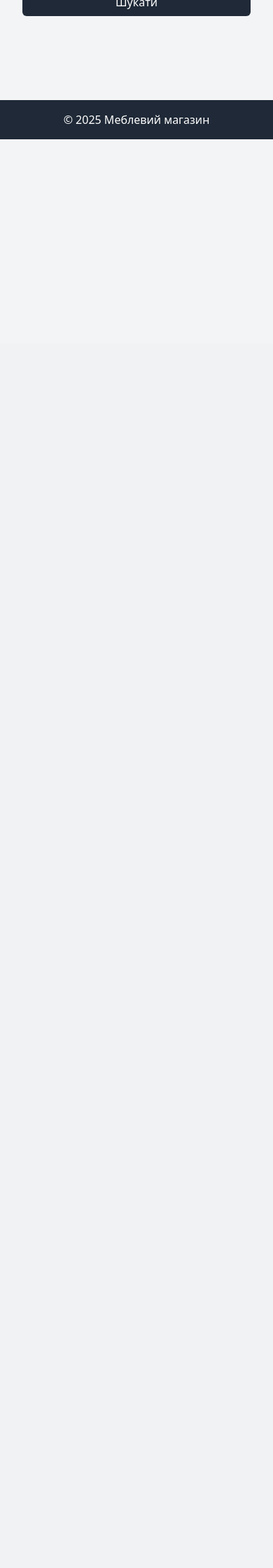
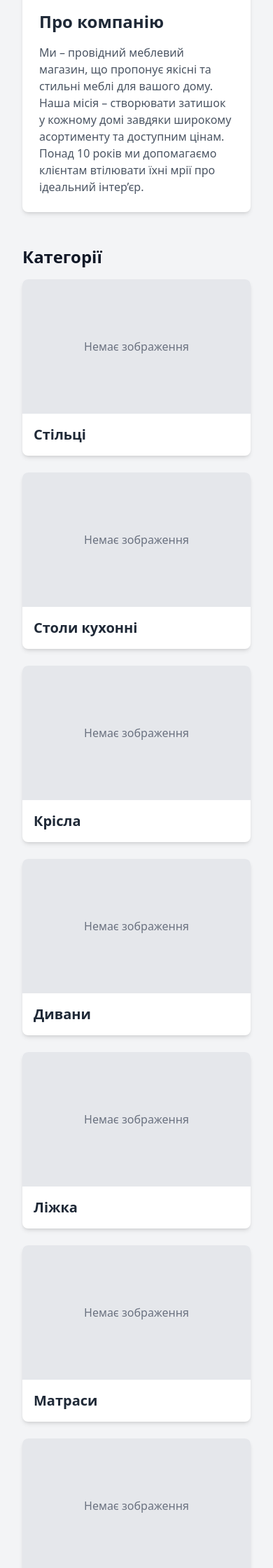
Before and after one commit to NykoEugen/Montal_Home, a Django app: page / in a window 390 px wide; the page is wider, and only the part inside the window is pictured. Shown: the part 353-2593 px from the top of that part at 70% size. Before the commit the page ends 552 px from the top of that part, so only its background shows below. Run offline with Django 5.2, Linux system fonts and the light colour scheme; data comes from the database, SQL or seed files in the repository; data that the repository does not hold is empty; some libraries are stand-ins or nearby versions.

Commit message:
fix and front

```diff
--- a/shop/admin.py
+++ b/shop/admin.py
@@ -6,6 +6,9 @@
 class CategoryAdmin(admin.ModelAdmin):
     list_display = ['name', 'slug']
     prepopulated_fields = {'slug': ('name',)}
+    fieldsets = (
+        (None, {'fields': ('name', 'slug', 'image')}),
+    )
 
 @admin.register(Furniture)
 class FurnitureAdmin(admin.ModelAdmin):
--- a/shop/models.py
+++ b/shop/models.py
@@ -5,6 +5,7 @@
 class Category(models.Model):
     name = models.CharField(max_length=100, unique=True)
     slug = models.SlugField(max_length=100, unique=True, blank=True)
+    image = models.ImageField(upload_to='categories/', null=True, blank=True, verbose_name="Зображення")
 
     class Meta:
         verbose_name = "Категорія"
--- a/shop/urls.py
+++ b/shop/urls.py
@@ -6,6 +6,11 @@
 
 urlpatterns = [
     path('', views.home, name='home'),
+    path('catalog/', views.catalog, name='catalog'),
+    path('category/<str:category_slug>/', views.category_detail, name='category_detail'),
+    path('promotions/', views.promotions, name='promotions'),
+    path('where-to-buy/', views.where_to_buy, name='where_to_buy'),
+    path('contacts/', views.contacts, name='contacts'),
     path('furniture/<str:furniture_slug>/', views.furniture_detail, name='furniture_detail'),
     path('add-to-cart/<int:furniture_id>/', views.add_to_cart, name='add_to_cart'),
     path('remove-from-cart/<int:furniture_id>/', views.remove_from_cart, name='remove_from_cart'),
--- a/shop/views.py
+++ b/shop/views.py
@@ -1,3 +1,4 @@
+from django.core.paginator import Paginator
 from django.shortcuts import render, get_object_or_404, redirect
 from django.http import HttpResponse, JsonResponse
 from django.contrib import messages
@@ -106,3 +107,31 @@
     if email:
         orders = Order.objects.filter(customer_email=email).order_by('-created_at')
     return render(request, 'shop/order_history.html', {'orders': orders, 'email': email})
+
+def catalog(request) -> HttpResponse:
+    categories: List[Category] = Category.objects.all()
+    context: Dict[str, Any] = {'categories': categories}
+    return render(request, 'shop/catalog.html', context)
+
+def category_detail(request, category_slug: str) -> HttpResponse:
+    category = get_object_or_404(Category, slug=category_slug)
+    furniture: List[Furniture] = Furniture.objects.filter(category=category)
+    paginator = Paginator(furniture, 9)
+    page_number = request.GET.get('page')
+    page_obj = paginator.get_page(page_number)
+    context: Dict[str, Any] = {'category': category, 'page_obj': page_obj}
+    return render(request, 'shop/category_detail.html', context)
+
+def promotions(request) -> HttpResponse:
+    promotional_furniture: List[Furniture] = Furniture.objects.filter(is_promotional=True, promotional_price__isnull=False)
+    paginator = Paginator(promotional_furniture, 9)
+    page_number = request.GET.get('page')
+    page_obj = paginator.get_page(page_number)
+    context: Dict[str, Any] = {'page_obj': page_obj}
+    return render(request, 'shop/promotions.html', context)
+
+def where_to_buy(request) -> HttpResponse:
+    return render(request, 'shop/where_to_buy.html')
+
+def contacts(request) -> HttpResponse:
+    return render(request, 'shop/contacts.html')
--- a/templates/shop/base.html
+++ b/templates/shop/base.html
@@ -19,6 +19,21 @@
                     </a>
                 </div>
                 <div class="flex items-center space-x-4">
+                    <a href="{% url 'shop:home' %}" class="text-gray-600 hover:text-gray-900 px-3 py-2 rounded-md text-sm font-medium">
+                        Головна
+                    </a>
+                    <a href="{% url 'shop:catalog' %}" class="text-gray-600 hover:text-gray-900 px-3 py-2 rounded-md text-sm font-medium">
+                        Каталог
+                    </a>
+                    <a href="{% url 'shop:promotions' %}" class="text-gray-600 hover:text-gray-900 px-3 py-2 rounded-md text-sm font-medium">
+                        Акції
+                    </a>
+                    <a href="{% url 'shop:where_to_buy' %}" class="text-gray-600 hover:text-gray-900 px-3 py-2 rounded-md text-sm font-medium">
+                        Де купити
+                    </a>
+                    <a href="{% url 'shop:contacts' %}" class="text-gray-600 hover:text-gray-900 px-3 py-2 rounded-md text-sm font-medium">
+                        Контакти
+                    </a>
                     <a href="{% url 'shop:view_cart' %}" class="text-gray-600 hover:text-gray-900 px-3 py-2 rounded-md text-sm font-medium">
                         Кошик
                     </a>
--- a/templates/shop/home.html
+++ b/templates/shop/home.html
@@ -1,4 +1,5 @@
 {% extends 'shop/base.html' %}
+{% load static %}
 {% block content %}
     <div class="container mx-auto px-4 py-8">
     <!-- Карусель акційних пропозицій -->
@@ -34,50 +35,86 @@
     </div>
     {% endif %}
 
-    <h1 class="text-3xl font-bold text-gray-900 mb-8">Каталог меблів</h1>
-    <form class="mb-6 flex flex-col sm:flex-row gap-4">
-        <div>
-            <label for="category" class="text-gray-700 font-semibold mr-2">Фільтр за категорією:</label>
-            <select name="category" id="category" onchange="this.form.submit()" class="px-4 py-2 border rounded-md">
-                <option value="">Усі категорії</option>
+    <!-- Блок "Про компанію" -->
+    <div class="mb-12 bg-white rounded-lg shadow-md p-6 flex flex-col md:flex-row">
+        <div class="md:w-1/2">
+            <img src="{% static 'images/about.jpg' %}" alt="Про компанію" class="w-full h-64 object-cover rounded">
+        </div>
+        <div class="md:w-1/2 md:pl-6 mt-4 md:mt-0">
+            <h2 class="text-2xl font-bold text-gray-800 mb-4">Про компанію</h2>
+            <p class="text-gray-600">
+                Ми – провідний меблевий магазин, що пропонує якісні та стильні меблі для вашого дому.
+                Наша місія – створювати затишок у кожному домі завдяки широкому асортименту та доступним цінам.
+                Понад 10 років ми допомагаємо клієнтам втілювати їхні мрії про ідеальний інтер’єр.
+            </p>
+        </div>
+    </div>
+
+    <!-- Категорії -->
+    <h2 class="text-2xl font-bold text-gray-900 mb-4">Категорії</h2>
+    <div class="grid grid-cols-1 sm:grid-cols-2 lg:grid-cols-3 gap-6 mb-12">
         {% for category in categories %}
-                    <option value="{{ category.slug }}" {% if category.slug == selected_category %}selected{% endif %}>
-                        {{ category.name }}
-                    </option>
-                {% endfor %}
-            </select>
-        </div>
-        <div class="flex-grow">
-            <input type="text" name="q" value="{{ search_query|default_if_none:'' }}" placeholder="Пошук за назвою або описом..."
-                   class="w-full px-4 py-2 border rounded-md focus:outline-none focus:ring-2 focus:ring-green-600">
-        </div>
-        <button type="submit" class="bg-gray-800 text-white px-4 py-2 rounded-md hover:bg-gray-900">Шукати</button>
-    </form>
-    <div class="grid grid-cols-1 sm:grid-cols-2 lg:grid-cols-3 gap-6">
-        {% for item in furniture %}
+            <a href="{% url 'shop:category_detail' category.slug %}" class="block">
                 <div class="bg-white rounded-lg shadow-md overflow-hidden">
-                {% if item.image %}
-                    <img src="{{ item.image.url }}" alt="{{ item.name }}" class="w-full h-48 object-cover">
+                    {% if category.image %}
+                        <img src="{{ category.image.url }}" alt="{{ category.name }}" class="w-full h-48 object-cover">
                     {% else %}
                         <div class="w-full h-48 bg-gray-200 flex items-center justify-center">
                             <span class="text-gray-500">Немає зображення</span>
                         </div>
                     {% endif %}
                     <div class="p-4">
-                    <h2 class="text-xl font-semibold text-gray-800">{{ item.name }}</h2>
-                    <p class="text-gray-600 mt-2">{{ item.description|truncatewords:20 }}</p>
-                    <p class="text-lg font-bold text-gray-900 mt-2">{{ item.price }} грн</p>
-                    <div class="mt-4 flex space-x-2">
-                        <a href="{% url 'shop:furniture_detail' item.slug %}" class="inline-block bg-gray-800 text-white px-4 py-2 rounded-md hover:bg-gray-900">
-                            Деталі
-                        </a>
-                        <button data-id="{{ item.id }}" class="add-to-cart inline-block bg-green-600 text-white px-4 py-2 rounded-md hover:bg-green-700">
-                            Додати до кошика
-                        </button>
+                        <h3 class="text-xl font-semibold text-gray-800">{{ category.name }}</h3>
                     </div>
                 </div>
-            </div>
+            </a>
         {% endfor %}
     </div>
+
+{#    <h1 class="text-3xl font-bold text-gray-900 mb-8">Каталог меблів</h1>#}
+{#    <form class="mb-6 flex flex-col sm:flex-row gap-4">#}
+{#        <div>#}
+{#            <label for="category" class="text-gray-700 font-semibold mr-2">Фільтр за категорією:</label>#}
+{#            <select name="category" id="category" onchange="this.form.submit()" class="px-4 py-2 border rounded-md">#}
+{#                <option value="">Усі категорії</option>#}
+{#                {% for category in categories %}#}
+{#                    <option value="{{ category.slug }}" {% if category.slug == selected_category %}selected{% endif %}>#}
+{#                        {{ category.name }}#}
+{#                    </option>#}
+{#                {% endfor %}#}
+{#            </select>#}
+{#        </div>#}
+{#        <div class="flex-grow">#}
+{#            <input type="text" name="q" value="{{ search_query|default_if_none:'' }}" placeholder="Пошук за назвою або описом..."#}
+{#                   class="w-full px-4 py-2 border rounded-md focus:outline-none focus:ring-2 focus:ring-green-600">#}
+{#        </div>#}
+{#        <button type="submit" class="bg-gray-800 text-white px-4 py-2 rounded-md hover:bg-gray-900">Шукати</button>#}
+{#    </form>#}
+{#    <div class="grid grid-cols-1 sm:grid-cols-2 lg:grid-cols-3 gap-6">#}
+{#        {% for item in furniture %}#}
+{#            <div class="bg-white rounded-lg shadow-md overflow-hidden">#}
+{#                {% if item.image %}#}
+{#                    <img src="{{ item.image.url }}" alt="{{ item.name }}" class="w-full h-48 object-cover">#}
+{#                {% else %}#}
+{#                    <div class="w-full h-48 bg-gray-200 flex items-center justify-center">#}
+{#                        <span class="text-gray-500">Немає зображення</span>#}
+{#                    </div>#}
+{#                {% endif %}#}
+{#                <div class="p-4">#}
+{#                    <h2 class="text-xl font-semibold text-gray-800">{{ item.name }}</h2>#}
+{#                    <p class="text-gray-600 mt-2">{{ item.description|truncatewords:20 }}</p>#}
+{#                    <p class="text-lg font-bold text-gray-900 mt-2">{{ item.price }} грн</p>#}
+{#                    <div class="mt-4 flex space-x-2">#}
+{#                        <a href="{% url 'shop:furniture_detail' item.slug %}" class="inline-block bg-gray-800 text-white px-4 py-2 rounded-md hover:bg-gray-900">#}
+{#                            Деталі#}
+{#                        </a>#}
+{#                        <button data-id="{{ item.id }}" class="add-to-cart inline-block bg-green-600 text-white px-4 py-2 rounded-md hover:bg-green-700">#}
+{#                            Додати до кошика#}
+{#                        </button>#}
+{#                    </div>#}
+{#                </div>#}
+{#            </div>#}
+{#        {% endfor %}#}
+{#    </div>#}
     </div>
 {% endblock %}
```
Also changed, not shown: templates/shop/catalog.html (added, +24 -0 lines), templates/shop/category_detail.html (added, +68 -0 lines), templates/shop/contacts.html (added, +23 -0 lines), templates/shop/promotions.html (added, +64 -0 lines), templates/shop/where_to_buy.html (added, +21 -0 lines). Lines whose indentation alone changed are shown as unchanged.
